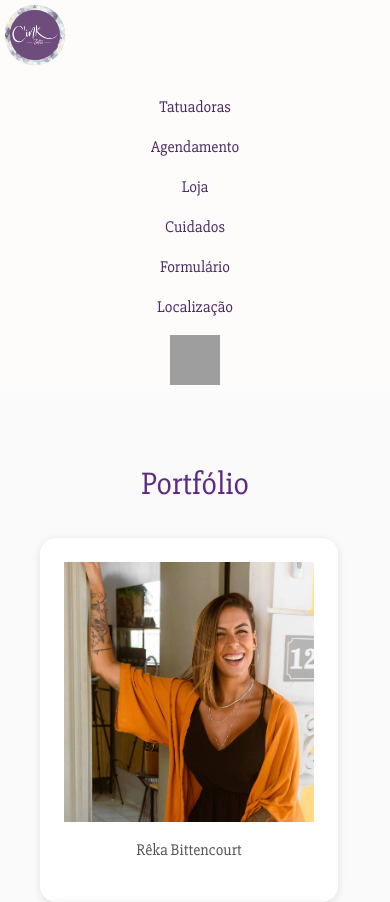
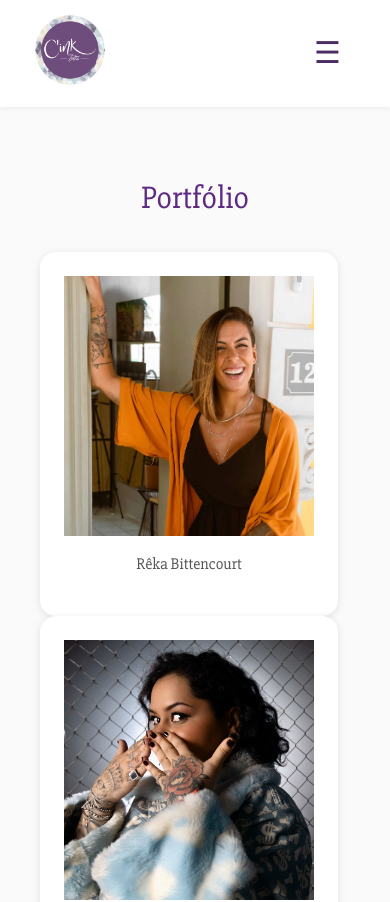
Before and after one commit to nataliaribs/CinkTattoo, a React (Create React App) app: page / in a window 390 px wide. Shown: the top 902 px of the page. Built offline with nearby package versions, Linux system fonts and the light colour scheme; grey boxes are pictures that could not be loaded.

Commit message:
Hamburguer C'ink

```diff
--- a/src/components/Header.css
+++ b/src/components/Header.css
@@ -1,81 +1,82 @@
 .header {
-  display: contents;
-  justify-content: space-between;
-  align-items: center;
-  padding: 10px 20px;
-  border-bottom: 1px solid #e0e0e0;
-  background-color: #fff;
+  background-color: white;
+  box-shadow: 0 2px 4px rgba(0,0,0,0.05);
+  padding: 10px 0;
   position: sticky;
   top: 0;
   z-index: 1000;
-  flex-wrap: wrap;
+}
+
+.container-header {
+  max-width: 1200px;
+  margin: 0 auto;
+  padding: 0 30px;
+  display: flex;
+  justify-content: space-between;
+  align-items: center;
+  position: relative;
 }
 
 .logo img {
   height: 80px;
-  width: auto;
 }
 
+/* Botão hamburguer */
+.menu-toggle {
+  display: none;
+  font-size: 30px;
+  background: none;
+  border: none;
+  color: #4b2b63;
+  cursor: pointer;
+}
+
+/* Menu tradicional */
 .nav {
   display: flex;
-  flex-wrap:wrap;
-  justify-content: center;
   align-items: center;
-  /*width: 100%;*/
-  margin-top: px;
+  gap: 25px;
 }
 
 .nav a {
-  margin: 5px 5px;
+  color: #ab59eb;
+  text-decoration: none;
   font-size: 18px;
-  font-family: 'Slabo 27px', serif;
-  color: #4b2b63;
-  text-decoration: none;
-  white-space: nowrap;
+  transition: 0.3s;
 }
 
 .nav a:hover {
-  color: #aa14c2cf;
+  color: #9164aa;
 }
 
-.insta-link {
-  margin-left: 1rem;
-  display: inline-flex;
-  align-items: center;
-  transition: transform 0.2s ease;
+.insta-icon {
+  height: 30px;
 }
 
-.insta-link:hover {
-  transform: scale(1.2);
-  color: #aa14c2cf;
-}
-
-.instagram-icon {
-  height: 24px;
-  width: auto;
-  margin-left: 5px;
-}
-
-/* RESPONSIVIDADE 📱 */
+/* MOBILE */
 @media (max-width: 768px) {
-  .header {
-    flex-direction:column;
-
-    padding: 10px;
-  }
-
-  .logo img {
-    height: 70px;
-    margin-bottom: 10px;
+  .menu-toggle {
+    display: block;
   }
 
   .nav {
+    display: none;
     flex-direction: column;
-    align-items: center;
+    position: absolute;
+    top: 100px;
+    left: 0;
+    width: 100%;
+    background: white;
+    padding: 20px 0;
+    box-shadow: 0px 8px 16px rgba(0,0,0,0.1);
+  }
+
+  .nav.ativo {
+    display: flex;
   }
 
   .nav a {
-    font-size: 16px;
-    margin: 8px 0;
+    margin: 10px 0;
+    font-size: 20px;
   }
 }
--- a/src/components/Header.js
+++ b/src/components/Header.js
@@ -1,10 +1,16 @@
-import React from 'react';
+import React, { useState } from 'react';
 import './Header.css';
-import { FaInstagram } from 'react-icons/fa'; // Ícone do Instagram
 
 function Header() {
+  const [menuAberto, setMenuAberto] = useState(false);
+
+  const toggleMenu = () => {
+    setMenuAberto(!menuAberto);
+  };
+
   return (
     <header className="header">
+      <div className="container-header">
         <div className="logo">
           <img
             src={`${process.env.PUBLIC_URL}/imagem/logos/logoColorida.png`}
@@ -12,26 +18,28 @@ function Header() {
           />
         </div>
 
-      <nav className="nav">
-        <a href="#portfolio">Tatuadoras</a>
-        <a href="#agendamento">Agendamento</a>
-        <a href="#loja">Loja</a>
-        <a href="#cuidados">Cuidados</a>
-        <a href="#formulario">Formulário</a>
-        <a href="#localizacao">Localização</a>
+        <button className="menu-toggle" onClick={toggleMenu}>
+          ☰
+        </button>
 
-        {/* Ícone do Instagram */}
-
+        <nav className={`nav ${menuAberto ? 'ativo' : ''}`}>
+          <a href="#portfolio" onClick={toggleMenu}>Tatuadoras</a>
+          <a href="#agendamento" onClick={toggleMenu}>Agendamento</a>
+          <a href="#loja" onClick={toggleMenu}>Loja</a>
+          <a href="#cuidados" onClick={toggleMenu}>Cuidados</a>
+          <a href="#formulario" onClick={toggleMenu}>Formulário</a>
+          <a href="#localizacao" onClick={toggleMenu}>Localização</a>
           <a
             className="insta-link"
-  href="https://instagram.com/cink_estudio"
+            href="https://www.instagram.com/cink.tattoo"
             target="_blank"
             rel="noopener noreferrer"
           >
-<img width="50" height="50" src="https://img.icons8.com/ios/50/instagram-new--v1.png" alt="instagram-new--v1"/>
+            <img
+            width="64" height="64" src="https://img.icons8.com/nolan/64/instagram-new.png" alt="instagram-new"/>
           </a>
-
         </nav>
+      </div>
     </header>
   );
 }
```
Lines whose indentation alone changed are shown as unchanged.
